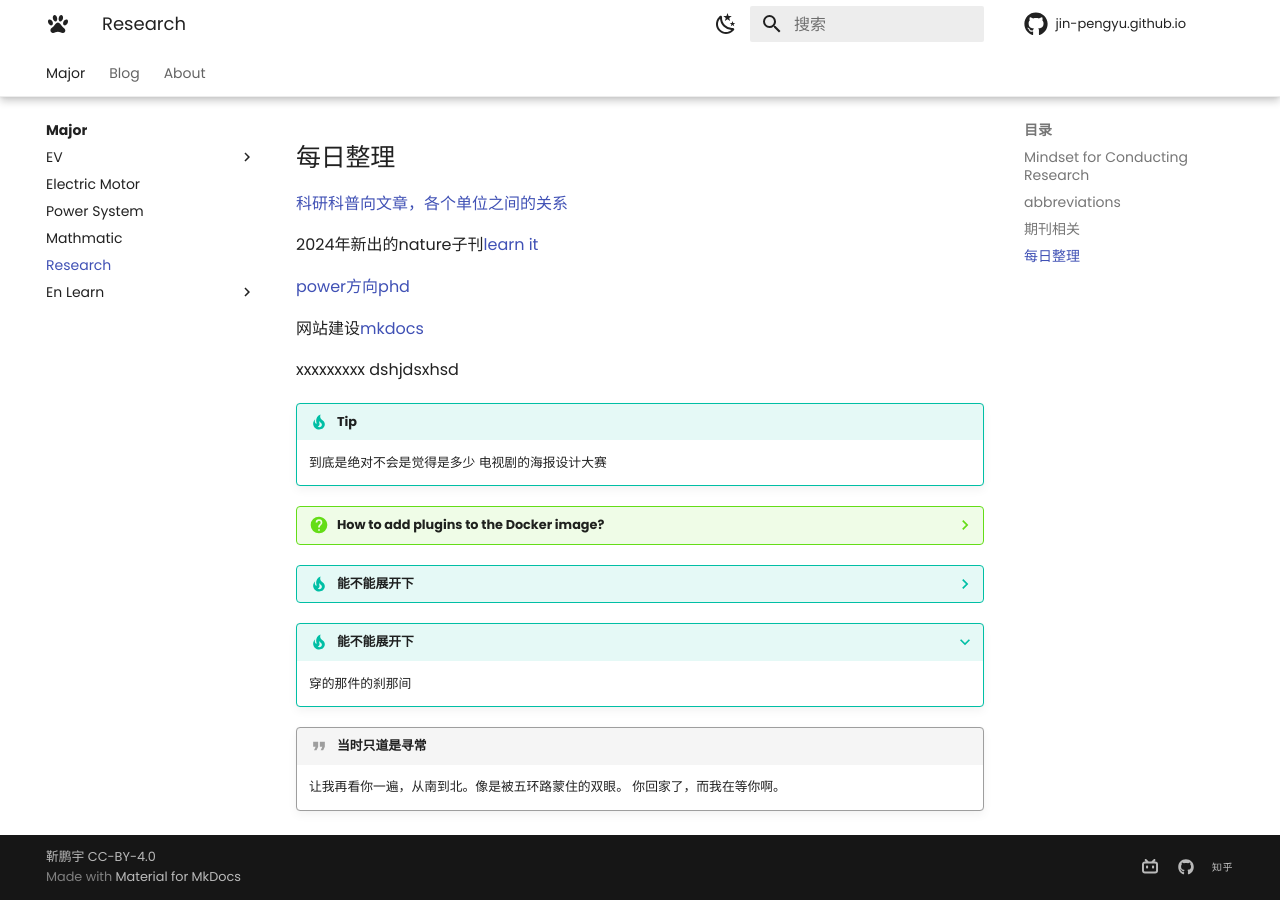
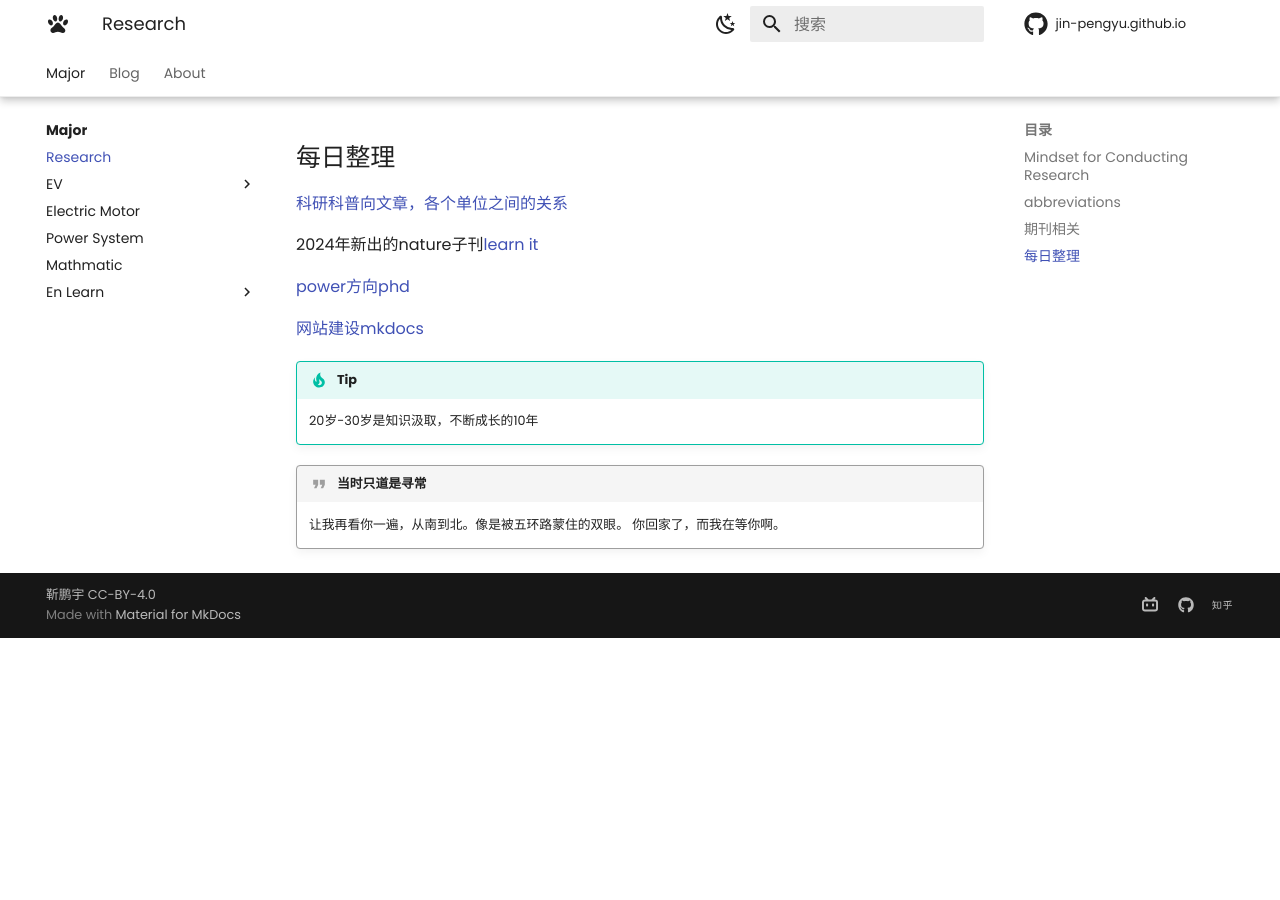
Before and after one commit to Pengyu-Jin/Pengyu-Jin.github.io, an MkDocs documentation site: the page built from docs/major/research/research.md, in a window 1280 px wide and 900 px high, scrolled down 813 px. Built offline with MkDocs 1.6.1 and Material for MkDocs 9.7.7, drawn with Linux system fonts in a browser that asks for light colours; emoji names are drawn with the system emoji font; comment, search, counter and statistics services are not loaded; after the commit the page ends 1451 px from its top, so only the background shows below that.

Commit message:
style change 301

```diff
--- a/docs/major/research/research.md
+++ b/docs/major/research/research.md
@@ -38,25 +38,13 @@
 
 [power方向phd](https://www.zhihu.com/question/53550296){:target="_blank"}
 
-网站建设[mkdocs](https://squidfunk.github.io/mkdocs-material/getting-started/){:target="_blank"}
+[网站建设mkdocs](https://squidfunk.github.io/mkdocs-material/getting-started/){:target="_blank"}
 
-xxxxxxxxx
-dshjdsxhsd
 
 !!! tip
-    到底是绝对不会是觉得是多少
-    电视剧的海报设计大赛
+    20岁-30岁是知识汲取，不断成长的10年
 
-??? question "How to add plugins to the Docker image?"
-    新华社东京下班后的时间shjncjnsxcjncs
-    sxcjncdjndc
-    cdnj
 
-??? tip "能不能展开下"
-    穿的那件的刹那间
-
-???+ tip "能不能展开下"
-    穿的那件的刹那间
 
 !!! quote "当时只道是寻常"
     让我再看你一遍，从南到北。像是被五环路蒙住的双眼。
--- a/mkdocs.yml
+++ b/mkdocs.yml
@@ -8,13 +8,13 @@
 nav:
   - Major:
       - major/index.md
+      - Research: major/research/research.md
       - EV:
           - EV: major/EV/EV.md
           - EV Newsletter: major/EV/EV_newsletter.md
       - Electric Motor: major/electric-motor/electric-motor.md
       - Power System: major/Power System/Power System.md
       - Mathmatic: major/math/math.md
-      - Research: major/research/research.md
       - En Learn:
           - Larry语法课: major/EN-learn/Larry.md
           - phrase: major/EN-learn/phrase.md
```
